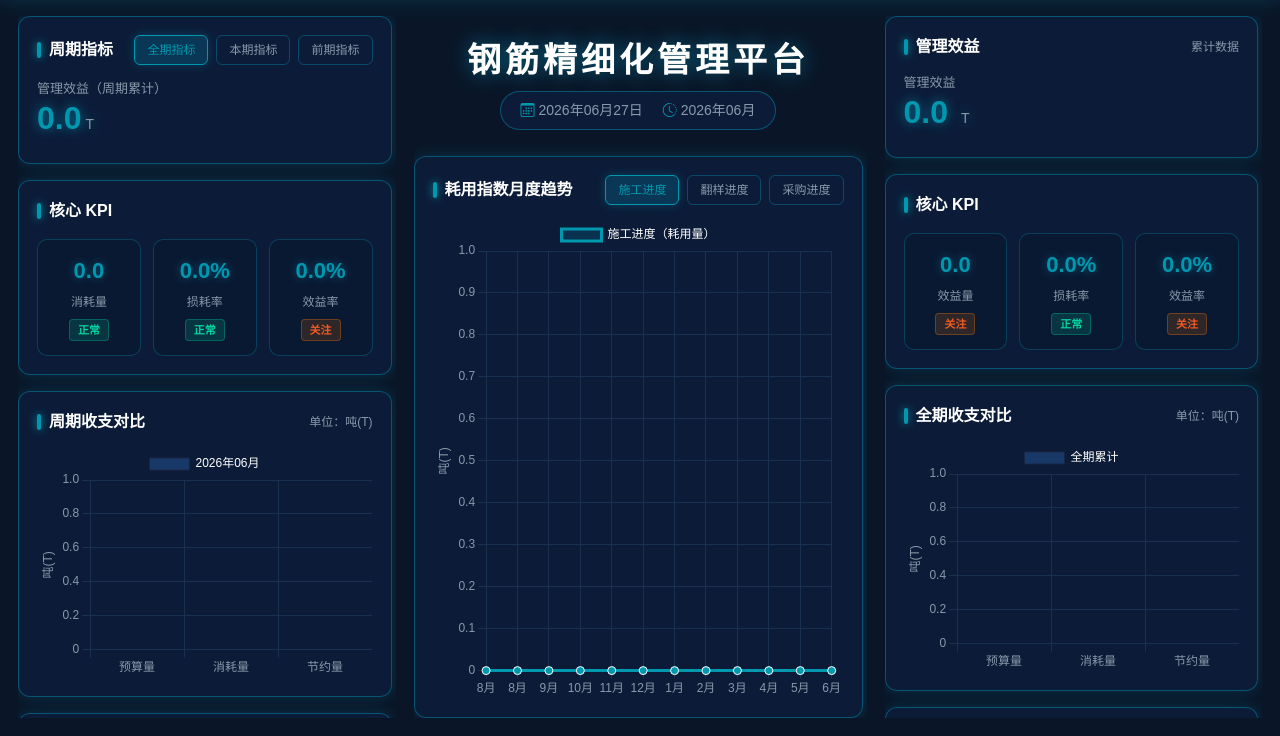
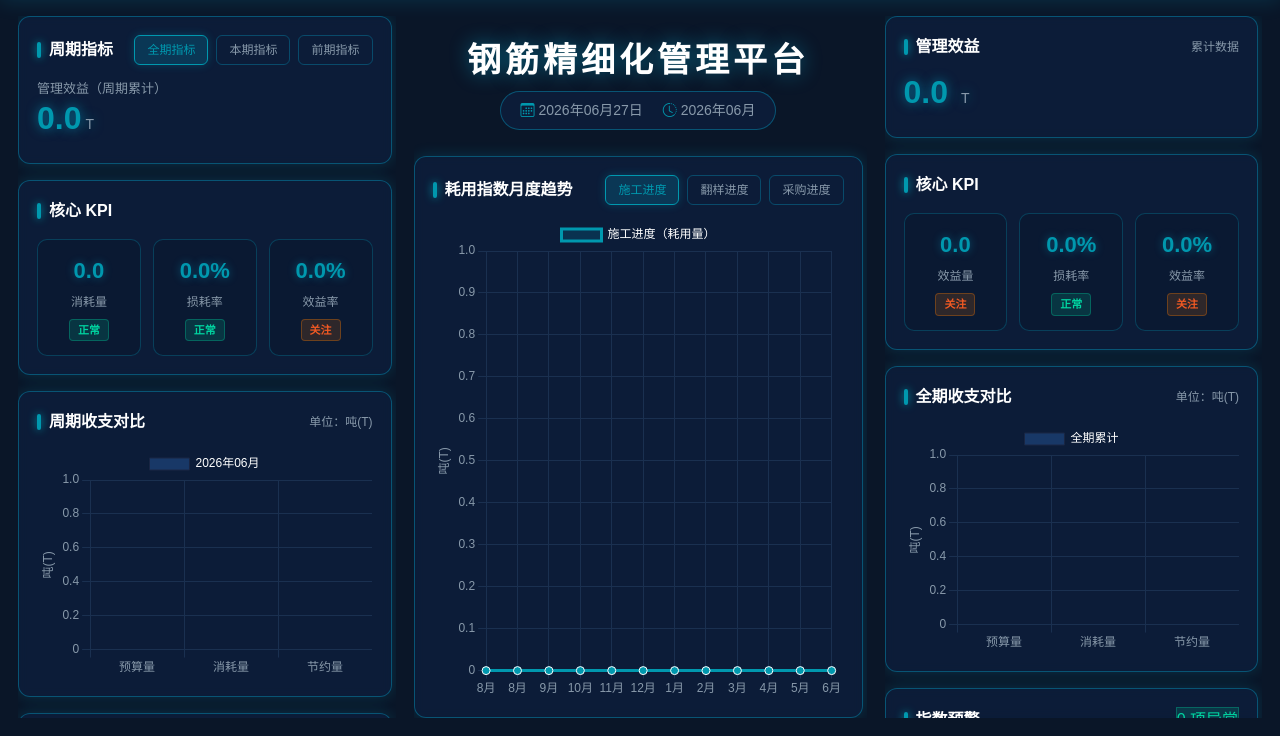
Before and after one commit to ysy369/rebar-mgmt, a Flask app: page /dashboard in a window 1280 px wide. Shown: the part 64-800 px from the top of the page. Run offline with Flask 3, Linux system fonts and the light colour scheme; a user stored in the database is signed in; data comes from the database, SQL or seed files in the repository; data that the repository does not hold is empty; parts of the project's set-up code (start-up, migrations or seed data) failed here and were passed over.

Commit message:
fix: 移除数据看板管理效益卡片内冗余的灰色小字标签

```diff
--- a/app/templates/dashboard/index.html
+++ b/app/templates/dashboard/index.html
@@ -947,7 +947,6 @@
                 <div class="card-subtitle">累计数据</div>
             </div>
             <div class="mb-2">
-                <div class="kpi-label">管理效益</div>
                 <div class="kpi-big">
                     {{ all_stats.saved_qty | format_ton(1) }}
                     <span class="kpi-unit">T</span>
```
